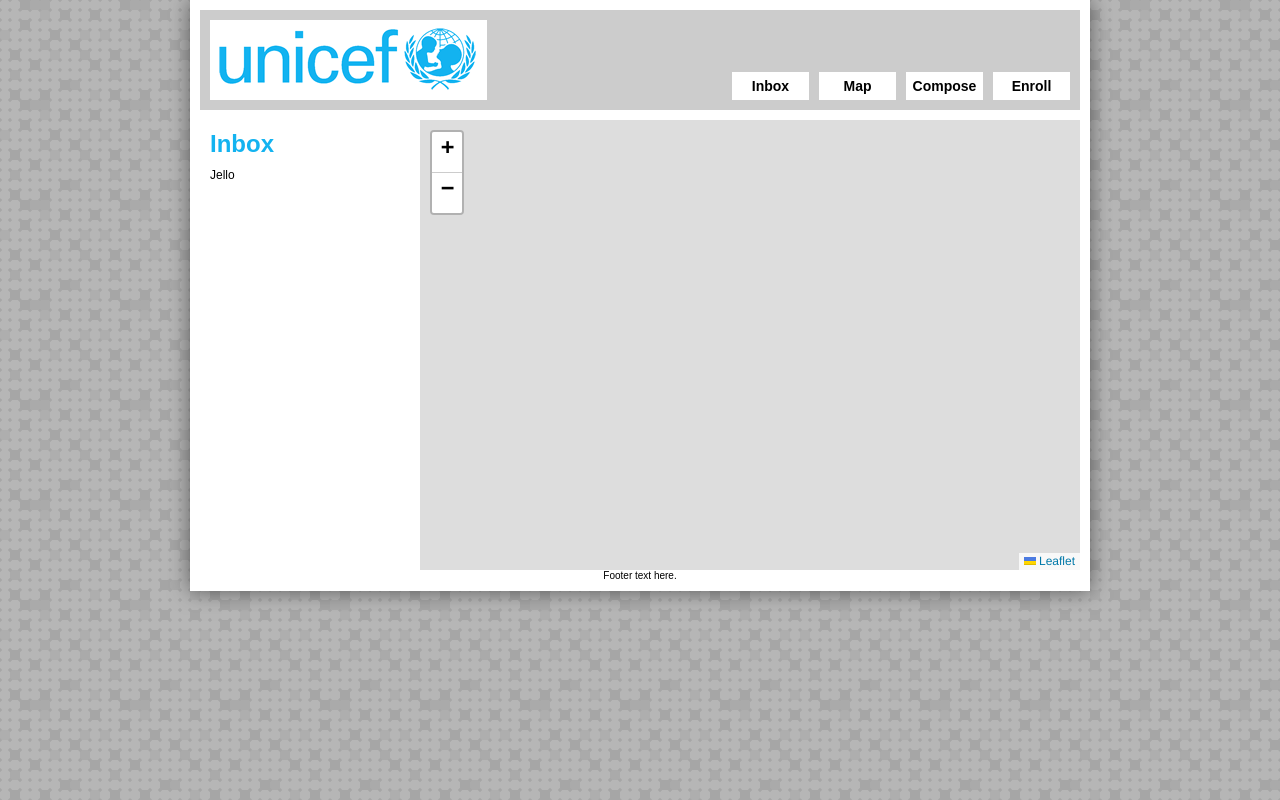
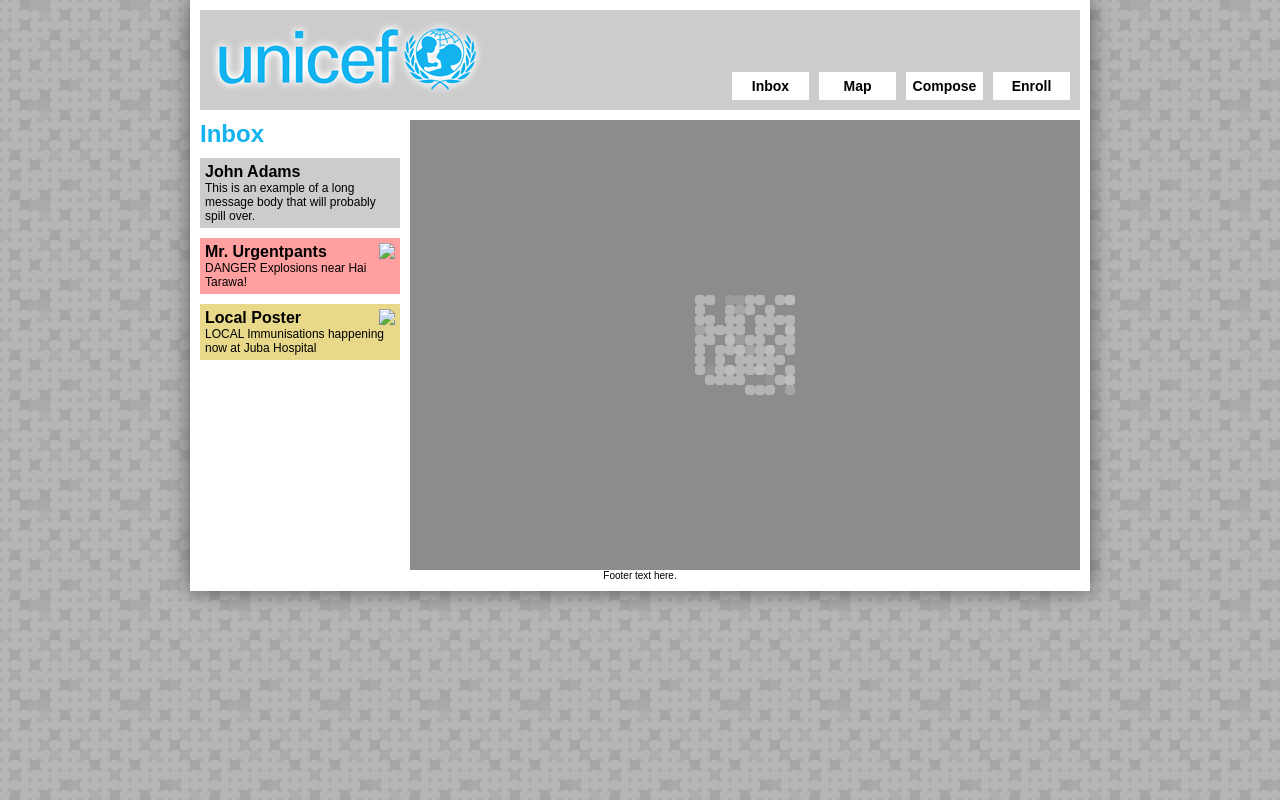
Before and after one commit to asazonov/UNICEF-web-server, a Django app: page / in a window 1280 px wide. Run offline with Django 3.2, Linux system fonts and the light colour scheme; parts of the project's set-up code (start-up, migrations or seed data) failed here and were passed over; some libraries are stand-ins or nearby versions.

Commit message:
Added stactic

```diff
--- a/UNICEFServer/static/css/style-phone.css
+++ b/UNICEFServer/static/css/style-phone.css
@@ -27,6 +27,7 @@
 
 /* Separate our left sidebar to be above the map */
 #leftsidebar{
+	padding:10px;
 	float:none;
 	width:auto;
 }
--- a/UNICEFServer/static/css/style.css
+++ b/UNICEFServer/static/css/style.css
@@ -88,11 +88,58 @@
 
 #leftsidebar{
 	width:200px;
-	padding:10px;
 	float:left;
 }
 
+#leftsidebar .item{
+	padding:5px;
+	background:#ccc;
+	margin-bottom:10px;
+}
+
+#leftsidebar .item.danger{
+	background:#FF9F9F;
+}
+
+#leftsidebar .item.local{
+	background:#E7D989;
+}
+
+#leftsidebar .item .map{
+	float:right;
+}
+
+#leftsidebar .item .from{
+	font-weight:bold;
+	font-size:16px;
+}
+
+#leftsidebar .item .messagebody{
+	font-size:12px;
+}
+
+#leftsidebar .item .operations{
+	text-align:center;
+	display:none;
+	margin:10px 0px;
+}
+
+#leftsidebar .item .operations a{
+	padding:5px;
+	background:#fff;
+	color:#000;
+}
+
+#leftsidebar #fade{
+	position:absolute;
+	bottom:0px;
+	left:0px;
+	height:20px;
+	background:url('images/leftsidebarfade.png');
+}
+
 #mapoutput{
+	background:#8c8c8c url('images/loading.gif') no-repeat center center;
 	margin-left:210px;
 	width:auto;
 	height:450px;
--- a/UNICEFServer/static/js/js-inbox.js
+++ b/UNICEFServer/static/js/js-inbox.js
@@ -1,8 +1,68 @@
+var map;
+
+function getInbox(){
+	$(document).load('sample.json',function(data){ renderInbox(data); });
+}
+
+function renderInbox(data){
+
+	// Parse to JSON
+	JSONdata = $.parseJSON(data);
+
+	// Create our map object
+
+
+	$.each(JSONdata,function(key,value){
+		// For each inbox item
+		// Populate a property array
+		message[];
+		$.each(value,function(key,value){
+			message[key] = value;
+			});
+		// Now populate
+		});
+}
+
+function initialize() {
+        var mapOptions = {
+          center: new google.maps.LatLng(4.8380, 31.5842),
+          zoom: 12
+        };
+		map = new google.maps.Map(document.getElementById("mapoutput"),
+            mapOptions);
+
+		putonmarkers();
+      }
+
+	  function putonmarkers(){
+
+	  var myLatlng = new google.maps.LatLng(4.8380,31.5842);
+var marker = new google.maps.Marker({
+position: myLatlng,
+map: map,
+icon: 'http://chart.apis.google.com/chart?chst=d_map_pin_letter&chld=1|FF0000|000000',
+title:"Hello World!"
+});
+
+	var myLatlng2 = new google.maps.LatLng(10,1);
+var marker2 = new google.maps.Marker({
+position: myLatlng2,
+map: map,
+icon: 'http://chart.apis.google.com/chart?chst=d_map_pin_letter&chld=2|FF9900|000000',
+title:"Hello World2!"
+});
+
+	  }
+
+
+// Process the click event on the messages
 $(document).ready(function(){
-	var map = L.map('mapoutput');
-	L.tileLayer('http://{s}.tile.cloudmade.com/42205C4BED464DCEABC785E965100D77/997/256/{z}/{x}/{y}.png', {
-			maxZoom: 18
-		}).addTo(map);
-	var mapCentre = L.latLng(7.885,26.949)
-	map.setView(mapCentre).setZoom(6);
+	setTimeout('getInbox()',1000);
+	$('#leftsidebar .item').click(function(){
+		if($(this).attr('lat')!=null){
+			newCenter = new google.maps.LatLng($(this).attr('lat'),$(this).attr('long'));
+			map.setCenter(newCenter);
+			map.setZoom(14);
+		}
+	});
 });
--- a/UNICEFServer/templates/index.html
+++ b/UNICEFServer/templates/index.html
@@ -1,5 +1,3 @@
-{% load staticfiles %}
-
 <!DOCTYPE HTML>
 <html>
 <head>
@@ -8,27 +6,24 @@
 	<meta name="viewport" content="width=device-width, initial-scale=1.0, maximum-scale=1.0, user-scalable=no">
 
 	<!-- Stylesheets -->
-	<link type="text/css" rel="stylesheet" href="{% static 'css/style.css' %}"/>
-	<link type="text/css" rel="stylesheet" href="{% static 'css/style-tablet.css' %}" media="screen and (max-width: 900px) and (min-width: 671px)"/>
-	<link type="text/css" rel="stylesheet" href="{% static 'css/style-phone.css' %}" media="screen and (max-width: 670px)"/>
+	<link type="text/css" rel="stylesheet" href="style.css"/>
+	<link type="text/css" rel="stylesheet" href="style-tablet.css" media="screen and (max-width: 900px) and (min-width: 671px)"/>
+	<link type="text/css" rel="stylesheet" href="style-phone.css" media="screen and (max-width: 670px)"/>
 
 	<!-- JQuery -->
 	<script src="http://ajax.googleapis.com/ajax/libs/jquery/1.10.2/jquery.min.js"></script>
 
-	<!-- Leaflet.js -->
-	<link rel="stylesheet" href="http://cdn.leafletjs.com/leaflet-0.6.4/leaflet.css" />
-	<!--[if lte IE 8]>
-	<link rel="stylesheet" href="http://cdn.leafletjs.com/leaflet-0.6.4/leaflet.ie.css" />
-	<![endif]-->
-	<script src="http://cdn.leafletjs.com/leaflet-0.7/leaflet.js"></script>
+	<!-- Google Maps -->
+	<script type="text/javascript" src="https://maps.googleapis.com/maps/api/js?key=AIzaSyC_1Ijvtp6zzpRa0afQVQMyc1WUqysYlUo&sensor=false"></script>
+
 
 	<!-- js-inbox.js -->
-	<script src="{% static 'js/js-inbox.js' %}"></script>
+	<script src="js-inbox.js"></script>
 </head>
 <body>
 	<div id="container">
 		<div id="header">
-			<img id="logo" src="{% static 'images/logo.png' %}"/>
+			<img id="logo" src="images/logo.png"/>
 
 			<div id="nav">
 				<a class="item" href="#">Inbox</a>
@@ -42,7 +37,25 @@
 
 			<div id="leftsidebar">
 			<h1>Inbox</h1>
-			<p>Jello</p>
+				<div class="item">
+					<p class="from">John Adams</p>
+					<p class="messagebody">This is an example of a long message body that will probably spill over.</p>
+					<p class="operations"><a href="#">Reply</a> | <a href="#">Forward</a></p>
+				</div>
+
+				<div class="item danger" lat="4.8380" long="31.5842">
+					<img class="map" src="http://chart.apis.google.com/chart?chst=d_map_pin_letter&chld=1|FF0000|000000"/>
+					<p class="from">Mr. Urgentpants</p>
+					<p class="messagebody">DANGER Explosions near Hai Tarawa!</p>
+					<p class="operations"><a href="#">Reply</a> | <a href="#">Forward</a></p>
+				</div>
+
+				<div class="item local" lat="10" long="1">
+					<img class="map" src="http://chart.apis.google.com/chart?chst=d_map_pin_letter&chld=2|FF9900|000000"/>
+					<p class="from">Local Poster</p>
+					<p class="messagebody">LOCAL Immunisations happening now at Juba Hospital</p>
+					<p class="operations"><a href="#">Reply</a> | <a href="#">Forward</a></p>
+				</div>
 			</div>
 
 			<div id="mapoutput">
```
Also changed, not shown: UNICEFServer/static/js/js-googleleaflet.js (added, +146 -0 lines), UNICEFServer/static/sample.json (added, +29 -0 lines), UNICEFServer/static/images/leftsidebar-fw.png (added), UNICEFServer/static/images/leftsidebar.png (added), UNICEFServer/static/images/loading-fw.png (added), UNICEFServer/static/images/loading.gif (added), UNICEFServer/static/images/logo.png, UNICEFServer/static/images/marker-huge-fw.png (added), UNICEFServer/static/images/marker-huge.png (added), UNICEFServer/static/images/marker.png (added), 4 other files.
